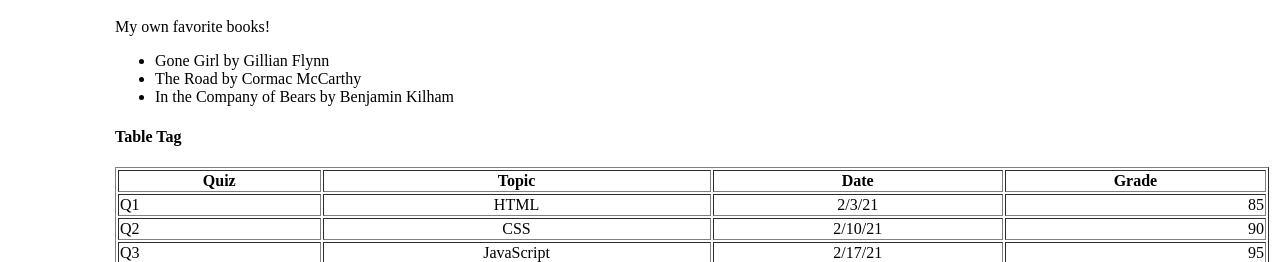
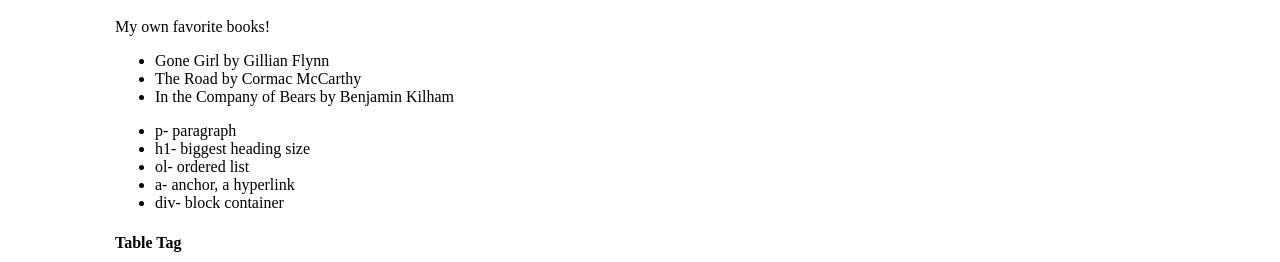
Before and after one commit to bearsmithnu/webdev-client, a Next.js app: page /labs/lab1 in a window 1280 px wide. Shown: the part 1480-1742 px from the top of the page. Built offline with nearby package versions, Linux system fonts and the light colour scheme.

Commit message:
add "ai" list

```diff
--- a/app/labs/lab1/ListTags.tsx
+++ b/app/labs/lab1/ListTags.tsx
@@ -41,12 +41,21 @@
         <li>Red Mars</li>
         <li>The Forever War</li>
       </ul>
+
       My own favorite books!
       <ul id="wd-your-books">
         <li>Gone Girl by Gillian Flynn</li>
         <li>The Road by Cormac McCarthy</li>
         <li>In the Company of Bears by Benjamin Kilham</li>
       </ul>
+
+      <ul id="wd-ai-html-tags">
+        <li>p- paragraph</li>
+        <li>h1- biggest heading size</li>
+        <li>ol- ordered list</li>
+        <li>a- anchor, a hyperlink</li>
+        <li>div- block container</li>
+      </ul>
     </div>
   );
 }
```
